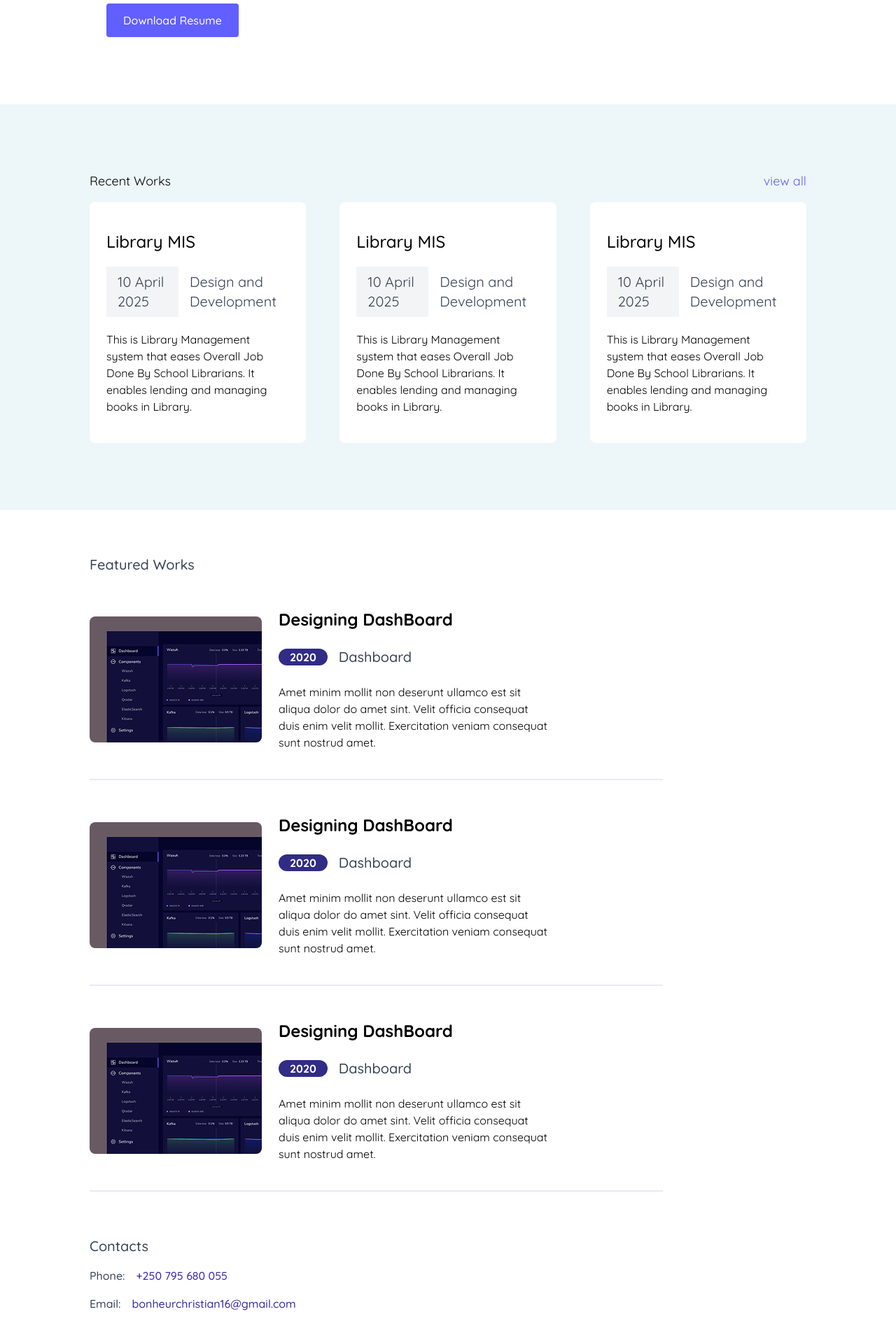
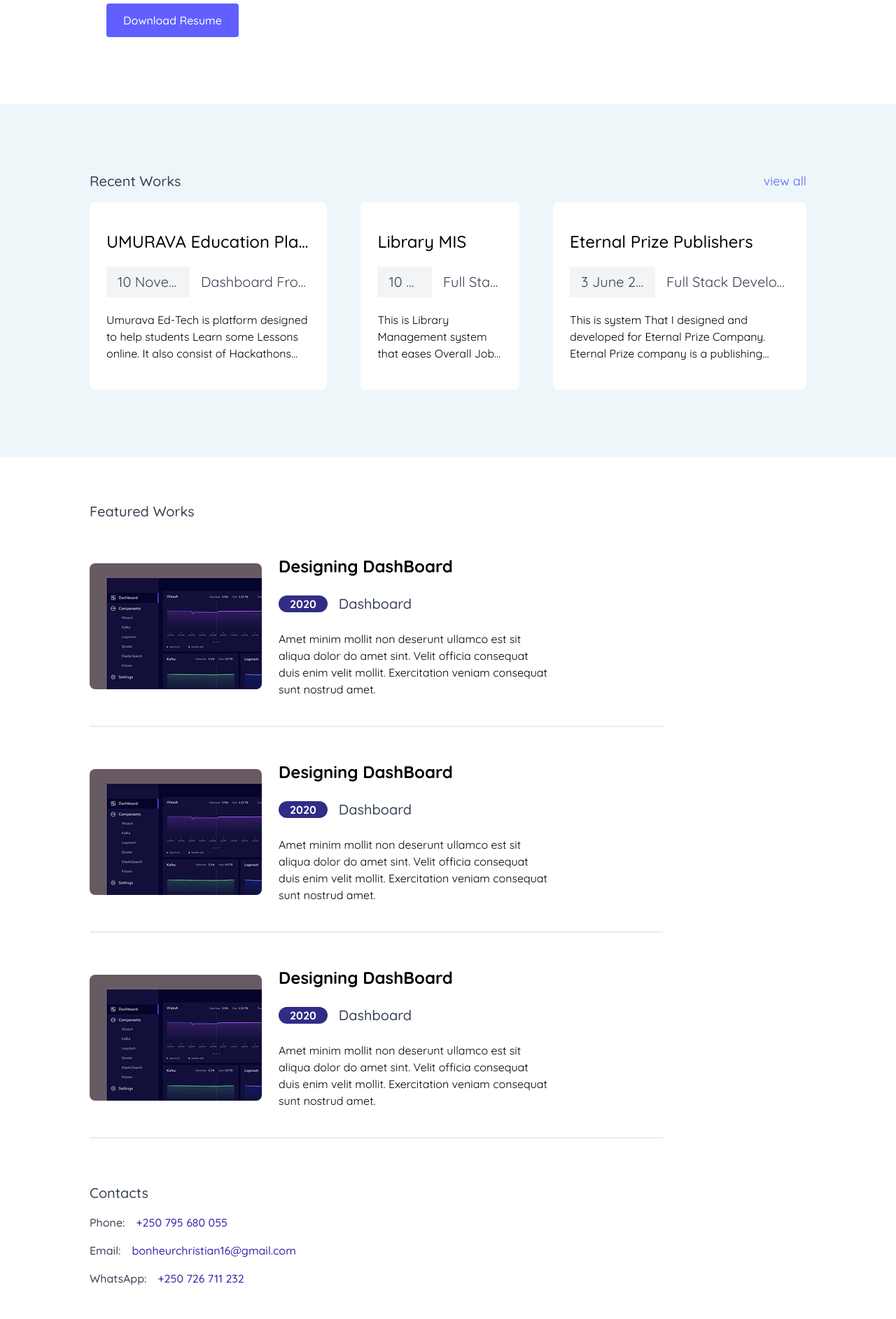
Before and after one commit to Bonheur-Christian/Portfolio, a Next.js app: page / in a window 1280 px wide. Shown: the part 880-2765 px from the top of the page at 70% size. Built offline with nearby package versions, Linux system fonts and the light colour scheme.

Commit message:
Personal Portifolio final touches

```diff
--- a/next.config.ts
+++ b/next.config.ts
@@ -5,7 +5,6 @@ const nextConfig: NextConfig = {
     ignoreDuringBuilds: true,
   },
 
-  output: 'export',
 };
 
 export default nextConfig;
--- a/package.json
+++ b/package.json
@@ -9,6 +9,7 @@
     "lint": "next lint"
   },
   "dependencies": {
+    "framer-motion": "^12.9.2",
     "next": "15.3.1",
     "react": "^19.0.0",
     "react-dom": "^19.0.0",
--- a/src/app/page.tsx
+++ b/src/app/page.tsx
@@ -1,29 +1,32 @@
+"use client";
+
 import Footer from "@/components/Footer";
 import NavBar from "@/components/NavBar";
 import Image from "next/image";
+import { motion } from "framer-motion";
 
 export default function Home() {
   const works = [
     {
+      title: "UMURAVA Education Platform",
+      Date: "10 November 2024",
+      JobDone: "Dashboard Frotend Development",
+      description:
+        "Umurava Ed-Tech is platform designed to help students Learn some Lessons online. It also consist of Hackathons and skill challenges to see Learning level of students. This Increased my Experience in Frontend Development.",
+    },
+    {
       title: "Library MIS",
       Date: "10 April 2025",
-      JobDone: "Design and Development",
+      JobDone: "Full Stack Development",
       description:
         "This is Library Management system that eases Overall Job Done By School Librarians. It enables lending and managing books in Library.",
     },
     {
-      title: "Library MIS",
-      Date: "10 April 2025",
-      JobDone: "Design and Development",
+      title: "Eternal Prize Publishers",
+      Date: "3 June 2024",
+      JobDone: "Full Stack Development",
       description:
-        "This is Library Management system that eases Overall Job Done By School Librarians. It enables lending and managing books in Library.",
-    },
-    {
-      title: "Library MIS",
-      Date: "10 April 2025",
-      JobDone: "Design and Development",
-      description:
-        "This is Library Management system that eases Overall Job Done By School Librarians. It enables lending and managing books in Library.",
+        "This is system That I designed and developed for Eternal Prize Company. Eternal Prize company is a publishing company that print and publishes books and other materials. This system helps them to manage their books and other materials.",
     },
   ];
 
@@ -54,11 +57,36 @@ export default function Home() {
     },
   ];
 
+  const container = {
+    hidden: { opacity: 0 },
+    show: {
+      opacity: 1,
+      transition: {
+        staggerChildren: 0.3,
+      },
+    },
+  };
+
+  const item = {
+    hidden: { opacity: 0, y: 50 },
+    show: { opacity: 1, y: 0, transition: { duration: 0.8, ease: "easeOut" } },
+  };
+
   return (
     <div className="">
       <NavBar />
-      <div className="flex lg:flex-row flex-col gap-24 justify-between items-center md:py-24 py-12 lg:w-[80%] md:px-6 sm:px-0 w-full mx-auto">
-        <div className="w-full px-8 md:px-0 lg:w-[50%] space-y-8">
+      <motion.div
+        initial={{ opacity: 0, y: 50 }}
+        animate={{ opacity: 1, y: 0 }}
+        transition={{ duration: 1 }}
+        className="flex lg:flex-row flex-col gap-24 justify-between items-center md:py-24 py-12 lg:w-[80%] md:px-6 sm:px-0 w-full mx-auto"
+      >
+        <motion.div
+          initial={{ x: -100, opacity: 0 }}
+          animate={{ x: 0, opacity: 1 }}
+          transition={{ duration: 1.2 }}
+          className="w-full px-8 md:px-0 lg:w-[50%] space-y-8"
+        >
           <h1 className="text-2xl md:text-3xl font-medium">
             I'm MUHUMURE Bonheur Christian, Software developer and Automation
             Engineer{" "}
@@ -79,11 +107,19 @@ export default function Home() {
             This Time I am operating as a Software developer and Automation
             Engineer who found his passion in Programming and Embedded systems.
           </p>
-          <button className="bg-indigo-500 hover:bg-indigo-600 text-white flex mx-auto md:mx-0 font-medium rounded-sm px-6 py-3 cursor-pointer">
+          <motion.button
+            whileHover={{ scale: 1.05 }}
+            whileTap={{ scale: 0.95 }}
+            className="bg-indigo-500 hover:bg-indigo-600 text-white flex mx-auto md:mx-0 font-medium rounded-sm px-6 py-3 cursor-pointer"
+          >
             Download Resume
-          </button>
-        </div>
-        <div>
+          </motion.button>
+        </motion.div>
+        <motion.div
+          initial={{ x: 100, opacity: 0 }}
+          animate={{ x: 0, opacity: 1 }}
+          transition={{ duration: 1.2 }}
+        >
           <svg
             xmlns="http://www.w3.org/2000/svg"
             width="400px"
@@ -113,83 +149,135 @@ export default function Home() {
               fill="#3F51B5"
             />
           </svg>
-        </div>
-      </div>
+        </motion.div>
+      </motion.div>
       <div className="bg-[#EDF7FA] py-24 space-y-4" id="works">
-        <div className="flex  justify-between items-center lg:w-[80%] w-full px-6 lg:px-0 mx-auto">
-          <p className="text-lg font-lg">Recent Works</p>
+        <motion.div
+          initial={{ opacity: 0, y: 50 }}
+          whileInView={{ opacity: 1, y: 0 }}
+          transition={{ duration: 0.6 }}
+          viewport={{ once: true }}
+          className="flex justify-between items-center lg:w-[80%] w-full px-6 lg:px-0 mx-auto"
+        >
+          <p className="text-xl text-gray-700 font-medium">Recent Works</p>
           <p className="text-lg font-lg text-indigo-500 cursor-pointer">
             view all
           </p>
-        </div>
+        </motion.div>
+
         <div className="flex lg:flex-row flex-col justify-between items-center lg:space-x-12 lg:w-[80%] w-full space-y-12 md:space-y-6 lg:space-y-0 mx-auto px-4 lg:px-0">
           {works.map((item, index) => (
-            <div
+            <motion.div
               key={index}
-              className="bg-white py-10 md:px-6 px-4 rounded-lg space-y-5 md:text-start text-center"
+              initial={{ opacity: 0, scale: 0.9 }}
+              whileInView={{ opacity: 1, scale: 1 }}
+              transition={{ duration: 0.5, delay: index * 0.2 }}
+              viewport={{ once: true }}
+              className="bg-white py-10 md:px-6 px-4 rounded-lg space-y-5 md:text-start text-center overflow-auto"
             >
-              <h1 className="text-2xl font-medium">{item.title}</h1>
+              <h1 className="text-2xl font-medium truncate" title={item.title}>
+                {item.title}
+              </h1>
               <div className="flex md:flex-row flex-col items-center gap-4 text-xl text-gray-700">
-                <p className="bg-gray-100 px-4 py-2">{item.Date}</p>
-                <p>{item.JobDone}</p>
+                <p className="bg-gray-100 px-4 py-2 truncate" title={item.Date}>
+                  {item.Date}
+                </p>
+                <p className="truncate" title={item.JobDone}>
+                  {item.JobDone}
+                </p>
               </div>
-              <p>{item.description}</p>
-            </div>
+              <p className="line-clamp-3" title={item.description}>
+                {item.description}
+              </p>
+            </motion.div>
           ))}
         </div>
       </div>
-      <div className="lg:w-[80%] w-full mx-auto space-y-12 py-16 px-6 lg:px-0">
-        <p className="text-xl text-gray-700 font-medium">Featured Works</p>
-        {FeaturedWorks.map((item, index) => (
-          <div
+      <motion.div
+        className="lg:w-[80%] w-full mx-auto space-y-12 py-16 px-6 lg:px-0"
+        variants={container}
+        initial="hidden"
+        whileInView="show"
+        viewport={{ once: true, amount: 0.2 }}
+      >
+        <motion.p className="text-xl text-gray-700 font-medium" variants={item}>
+          Featured Works
+        </motion.p>
+
+        {FeaturedWorks.map((itemData, index) => (
+          <motion.div
             key={index}
             className="flex lg:flex-row flex-col items-center gap-6 border-b-2 border-indigo-800/10 lg:w-[80%] w-full pb-10"
+            variants={item}
           >
             <Image
-              src={item.imageUrl}
+              src={itemData.imageUrl}
               alt="image"
               width={300}
               height={200}
               className="rounded-lg"
             />
             <div className="space-y-6 lg:text-start text-center">
-              <h1 className="text-2xl font-bold ">{item.workName}</h1>
+              <h1 className="text-2xl font-bold">{itemData.workName}</h1>
               <div className="flex items-center text-center lg:text-start gap-4">
                 <p className="bg-indigo-900 rounded-full px-4 font-bold text-white">
-                  {item.year}
+                  {itemData.year}
                 </p>
                 <p className="text-xl font-medium text-gray-700">
-                  {item.workCategory}
+                  {itemData.workCategory}
                 </p>
               </div>
-              <p className="lg:w-[70%] w-full">{item.workDescription}</p>
+              <p className="lg:w-[70%] w-full">{itemData.workDescription}</p>
             </div>
-          </div>
+          </motion.div>
         ))}
-      </div>
-      <div className="w-[80%] mx-auto" id="contact">
+      </motion.div>
+      <motion.div
+        id="contact"
+        className="w-[80%] mx-auto"
+        initial={{ opacity: 0, y: 50 }}
+        whileInView={{ opacity: 1, y: 0 }}
+        transition={{ duration: 0.6 }}
+        viewport={{ once: true }}
+      >
         <h1 className="text-xl text-gray-700 font-medium">Contacts</h1>
-        <ul className="space-y-4 mt-4">
-          <li className="flex items-center gap-4 font-medium text-gray-700">
-            Phone:
-            <span className="text-indigo-800 hover:underline duration-500">
-              +250 795 680 055{" "}
-            </span>
-          </li>
-          <li className="flex items-center gap-4 font-medium text-gray-700">
-            Email:
-            <span className="text-indigo-800 hover:underline duration-500">
-              bonheurchristian16@gmail.com
-            </span>
-          </li>
-          <li className="flex items-center gap-4 text-gray-700 font-medium ">
-            WhatsApp:
-            <span className="text-indigo-800 hover:underline duration-500">
-              +250 726 711 232
-            </span>
-          </li>
-        </ul>
-      </div>
+
+        <motion.ul
+          className="space-y-4 mt-4"
+          initial="hidden"
+          whileInView="visible"
+          viewport={{ once: true }}
+          variants={{
+            hidden: {},
+            visible: {
+              transition: {
+                staggerChildren: 0.2, // Animate each contact one by one
+              },
+            },
+          }}
+        >
+          {[
+            { label: "Phone", value: "+250 795 680 055" },
+            { label: "Email", value: "bonheurchristian16@gmail.com" },
+            { label: "WhatsApp", value: "+250 726 711 232" },
+          ].map((contact, index) => (
+            <motion.li
+              key={index}
+              className="flex items-center gap-4 font-medium text-gray-700"
+              variants={{
+                hidden: { opacity: 0, x: -30 },
+                visible: { opacity: 1, x: 0 },
+              }}
+              transition={{ duration: 0.5 }}
+            >
+              {contact.label}:
+              <span className="text-indigo-800 hover:underline duration-500">
+                {contact.value}
+              </span>
+            </motion.li>
+          ))}
+        </motion.ul>
+      </motion.div>
 
       <Footer />
     </div>
--- a/src/components/NavBar.tsx
+++ b/src/components/NavBar.tsx
@@ -8,7 +8,6 @@ export default function NavBar() {
 
   const NavBarLinks = [
     { link: "#works", name: "Works" },
-    { link: "/about", name: "About" },
     { link: "/blog", name: "Blog" },
     { link: "#contact", name: "Contact" },
   ];
@@ -40,7 +39,6 @@ export default function NavBar() {
         </div>
       </nav>
 
-      {/* Mobile Menu */}
       {menuOpen && (
         <div className="md:hidden bg-white px-6 pb-4">
           <ul className="flex flex-col gap-6 text-lg font-medium">
```
Also changed, not shown: 1 other file (tests, documents, lock files or other folders).
